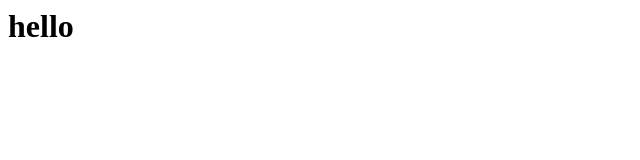
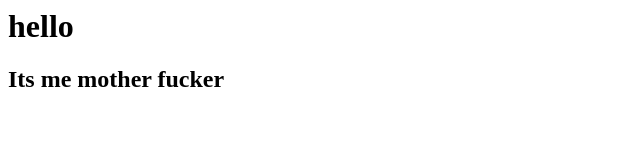
Before and after one commit to astraxan87/gitcourse, a plain HTML site: page index.html in a window 1280 px wide. Shown: the whole page, without its empty margins (0-640 px from the left). Drawn offline with Linux system fonts and the light colour scheme.

Commit message:
Update index.html
dkdkjf

```diff
--- a/index.html
+++ b/index.html
@@ -1 +1,2 @@
 <h1>hello</h1>
+<h2>Its me mother fucker</h2>
```
